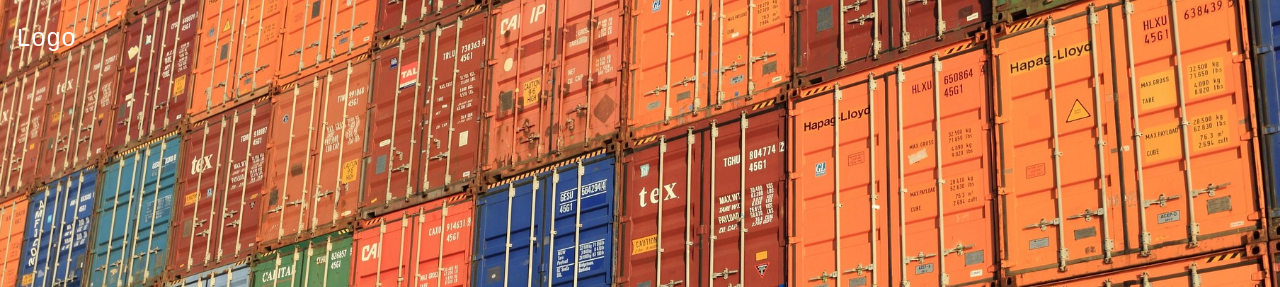
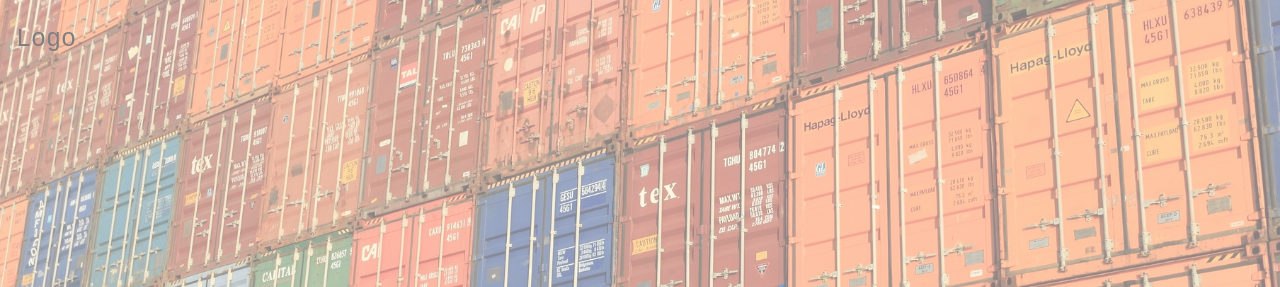
Before and after one commit to sigepco/sigepco, a plain HTML site: page index.html in a window 1280 px wide. Shown: the top 287 px of the page. Drawn offline with Linux system fonts and the light colour scheme.

Commit message:
Update index.html

```diff
--- a/index.html
+++ b/index.html
@@ -12,9 +12,10 @@ body, html {
   background-position: center;
   background-size: cover;
   position: relative;
-  color: white;
+  color: black;
   font-family: "Courier New", Courier, monospace;
   font-size: 25px;
+  opacity: 0.5;
 }
 
 .topleft {
```
